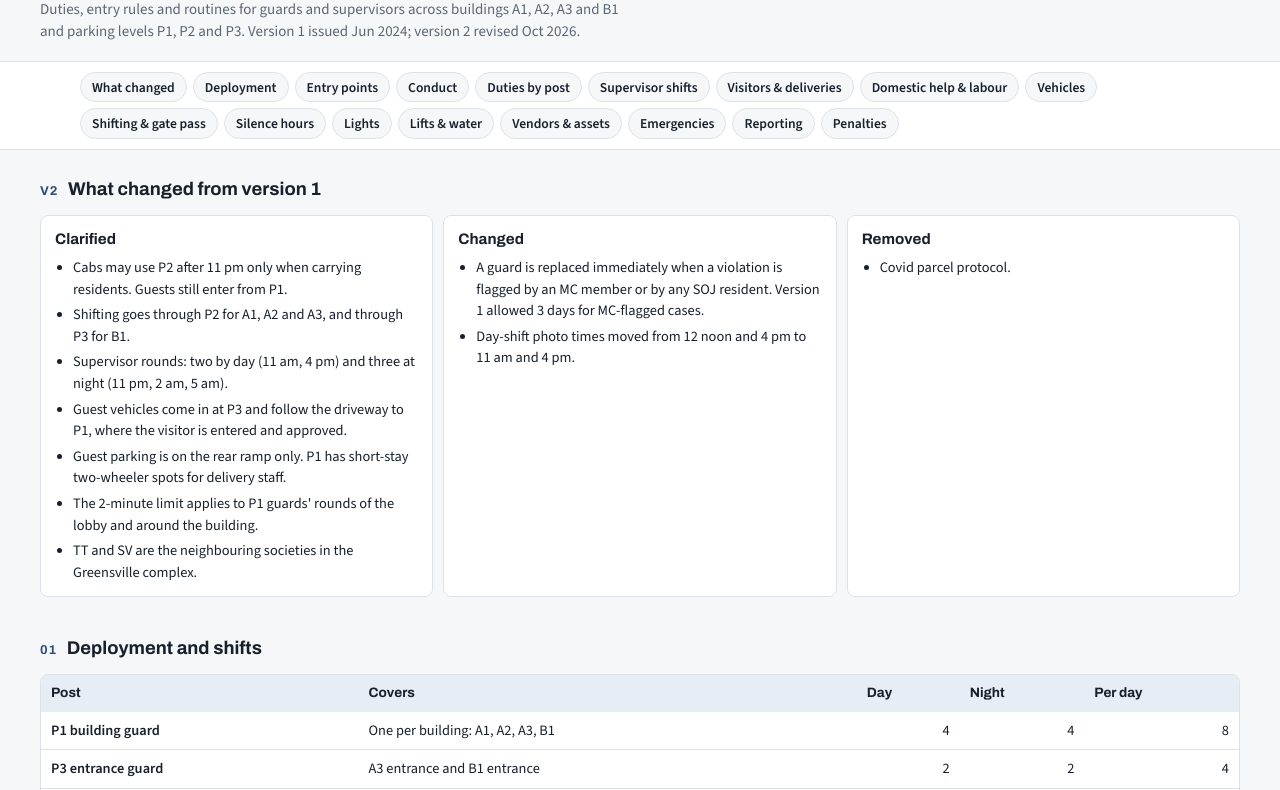
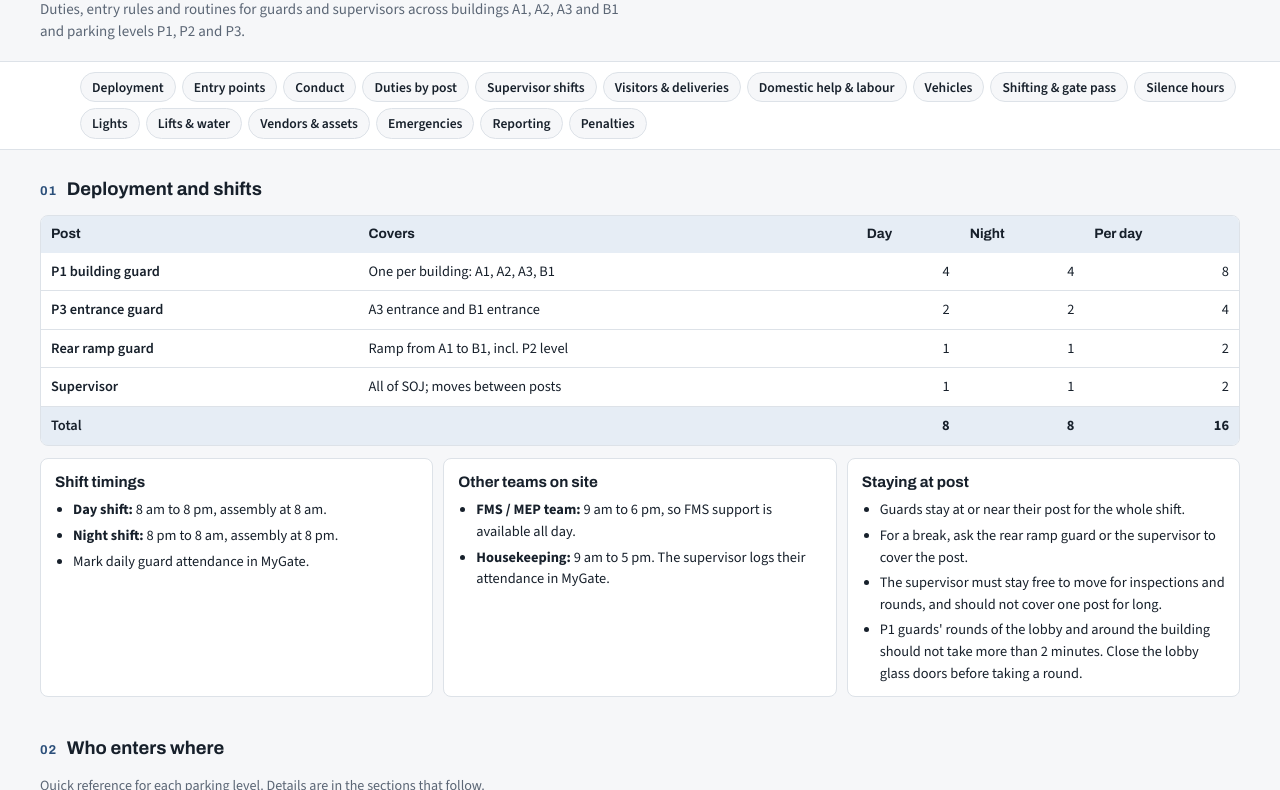
Before and after one commit to song-of-joy/public-comms, a plain HTML site: page 2026-10-soj-security-sop.html in a window 1280 px wide. Shown: the part 107-897 px from the top of the page. Drawn offline with nearby package versions, Linux system fonts and the light colour scheme.

Commit message:
Remove versioning from SOP pages
Each page is now always the current version. Removed version labels, the
security SOP's "What changed from version 1" section, and "v2" references.
Every rule from the change list was already in the main SOP. CLAUDE.md
records the no-versioning rule.

Co-Authored-By: Claude Sonnet 5.5 <noreply@anthropic.com>

```diff
--- a/2026-10-soj-security-sop.html
+++ b/2026-10-soj-security-sop.html
@@ -112,14 +112,13 @@ a{color:var(--accent)}
 </style>
 
 <header class="top pad">
-  <div class="eyebrow">Gera Song of Joy CHS · Kharadi, Pune · Version 2 · Oct 2026</div>
+  <div class="eyebrow">Gera Song of Joy CHS · Kharadi, Pune · Oct 2026</div>
   <h1>Security standard operating procedure</h1>
-  <p class="sub">Duties, entry rules and routines for guards and supervisors across buildings A1, A2, A3 and B1 and parking levels P1, P2 and P3. Version 1 issued Jun 2024; version 2 revised Oct 2026.</p>
+  <p class="sub">Duties, entry rules and routines for guards and supervisors across buildings A1, A2, A3 and B1 and parking levels P1, P2 and P3.</p>
 </header>
 
 <nav class="jump pad" aria-label="Sections">
   <ul>
-    <li><a href="#changes">What changed</a></li>
     <li><a href="#deploy">Deployment</a></li>
     <li><a href="#entry">Entry points</a></li>
     <li><a href="#conduct">Conduct</a></li>
@@ -140,28 +139,6 @@ a{color:var(--accent)}
 </nav>
 
 <main class="pad">
-
-<section id="changes">
-  <h2><span class="n">V2</span>What changed from version 1</h2>
-  <div class="grid">
-    <div class="f"><h3>Clarified</h3><ul>
-      <li>Cabs may use P2 after 11 pm only when carrying residents. Guests still enter from P1.</li>
-      <li>Shifting goes through P2 for A1, A2 and A3, and through P3 for B1.</li>
-      <li>Supervisor rounds: two by day (11 am, 4 pm) and three at night (11 pm, 2 am, 5 am).</li>
-      <li>Guest vehicles come in at P3 and follow the driveway to P1, where the visitor is entered and approved.</li>
-      <li>Guest parking is on the rear ramp only. P1 has short-stay two-wheeler spots for delivery staff.</li>
-      <li>The 2-minute limit applies to P1 guards' rounds of the lobby and around the building.</li>
-      <li>TT and SV are the neighbouring societies in the Greensville complex.</li>
-    </ul></div>
-    <div class="f"><h3>Changed</h3><ul>
-      <li>A guard is replaced immediately when a violation is flagged by an MC member or by any SOJ resident. Version 1 allowed 3 days for MC-flagged cases.</li>
-      <li>Day-shift photo times moved from 12 noon and 4 pm to 11 am and 4 pm.</li>
-    </ul></div>
-    <div class="f"><h3>Removed</h3><ul>
-      <li>Covid parcel protocol.</li>
-    </ul></div>
-  </div>
-</section>
 
 <section id="deploy">
   <h2><span class="n">01</span>Deployment and shifts</h2>
@@ -476,7 +453,7 @@ a{color:var(--accent)}
 
 <section id="emergency">
   <h2><span class="n">14</span>Emergencies and incidents</h2>
-  <div class="callout bad"><b>Any mishap:</b> alert all guards on duty and in the area, including neighbouring societies TT and SV. Raise the alarm as loudly as possible. Stay alert at your post. Call the supervisor and the security company. Call the secretary and chairman by intercom or mobile.</div>
+  <div class="callout bad"><b>Any mishap:</b> alert all guards on duty and in the area, including TT and SV, the neighbouring societies in the Greensville complex. Raise the alarm as loudly as possible. Stay alert at your post. Call the supervisor and the security company. Call the secretary and chairman by intercom or mobile.</div>
   <div class="grid">
     <div class="f"><h3>Medical emergency / ambulance</h3><ol>
       <li>Residents share their flat number, intercom, name and mobile with security, and post on the SOJ WhatsApp group so an MC member can attend.</li>
```
Also changed, not shown: 2026-10-soj-housekeeping-sop.html (+3 -3 lines), index.html (+1 -1 lines), 1 other file.
